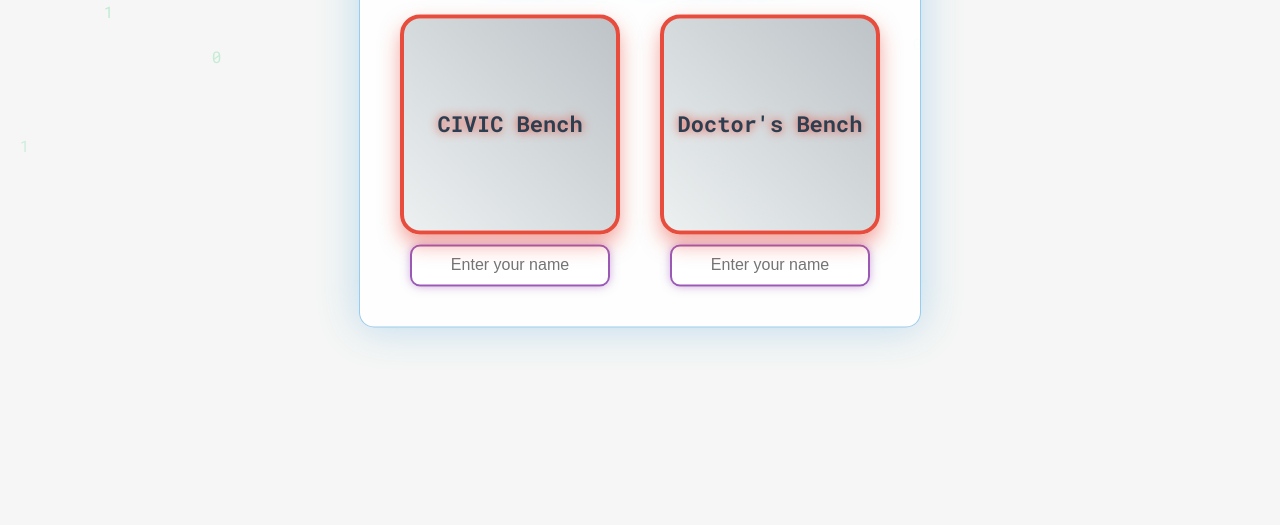
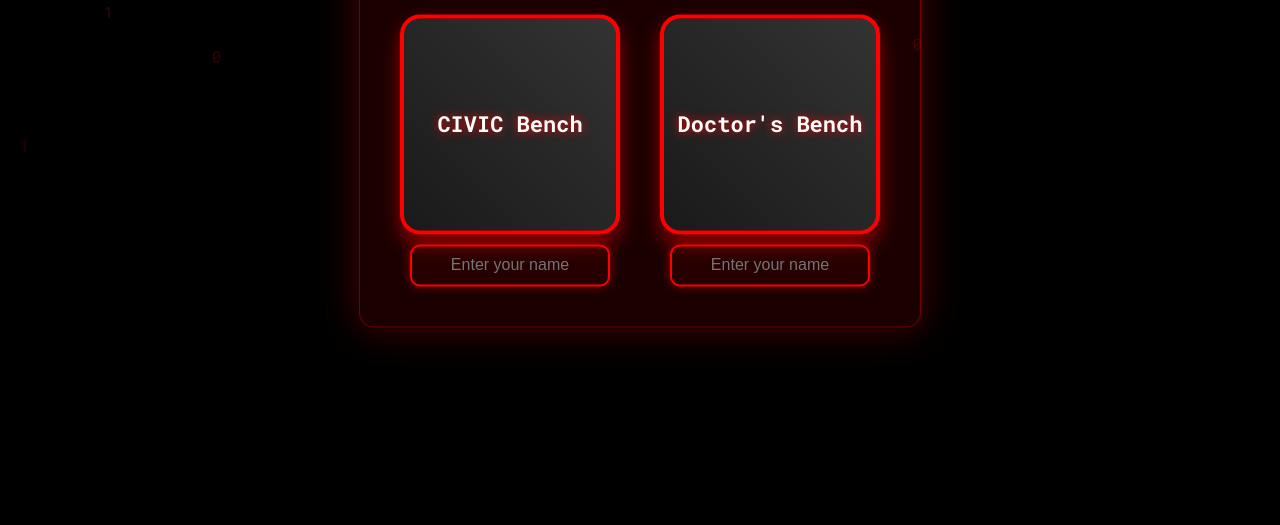
Before and after one commit to ksugeeth/PC-Status, a website with bundled scripts: page index.html in a window 1280 px wide. Shown: the part 275-800 px from the top of the page. Built offline with nearby package versions, Linux system fonts and the light colour scheme; no server answers.

Commit message:
Update styles.css

```diff
--- a/styles.css
+++ b/styles.css
@@ -5,12 +5,12 @@
 }
 
 body {
-    font-family: 'Roboto Mono', monospace;
+    font-family: 'Roboto Mono', monospace; /* Code-like font */
     display: flex;
     justify-content: center;
     align-items: center;
     min-height: 100vh;
-    background: #f5f6f5; /* Soft white - clean and universally loved */
+    background: #000; /* Pure black base */
     overflow: hidden;
     position: relative;
 }
@@ -28,24 +28,24 @@ body {
 
 .code-rain span {
     position: absolute;
-    color: #2ecc71; /* Emerald green - globally popular for nature association */
+    color: #ff0000; /* Bright red for code rain */
     font-size: 16px;
-    opacity: 0.8;
+    opacity: 0.7;
     animation: fall linear infinite;
 }
 
 @keyframes fall {
-    0% { transform: translateY(-100vh); opacity: 0.8; }
+    0% { transform: translateY(-100vh); opacity: 0.7; }
     100% { transform: translateY(100vh); opacity: 0; }
 }
 
 .container {
     text-align: center;
     padding: 40px;
-    background: rgba(255, 255, 255, 0.9); /* White with slight transparency */
+    background: rgba(255, 0, 0, 0.1); /* Subtle red tint */
     border-radius: 15px;
-    box-shadow: 0 0 40px rgba(52, 152, 219, 0.3); /* Blue glow */
-    border: 1px solid rgba(52, 152, 219, 0.5); /* Soft blue */
+    box-shadow: 0 0 40px rgba(255, 0, 0, 0.3); /* Red glow */
+    border: 1px solid rgba(255, 0, 0, 0.4);
     animation: float 3s ease-in-out infinite;
 }
 
@@ -57,11 +57,11 @@ body {
 
 h1 {
     font-size: 32px;
-    color: #3498db; /* Sky blue - the world’s favorite color */
+    color: #ff0000; /* Bright red */
     text-transform: uppercase;
     letter-spacing: 3px;
     margin-bottom: 30px;
-    text-shadow: 0 0 15px #3498db, 0 0 30px #2980b9; /* Deeper blue glow */
+    text-shadow: 0 0 15px #ff0000, 0 0 30px #800000; /* Darker red glow */
 }
 
 .bench-container {
@@ -83,22 +83,22 @@ h1 {
     display: flex;
     align-items: center;
     justify-content: center;
-    background: linear-gradient(45deg, #ecf0f1, #bdc3c7); /* White to light gray */
-    border: 4px solid #e74c3c; /* Vibrant red - universally eye-catching */
+    background: linear-gradient(45deg, #1a1a1a, #333); /* Dark gradient */
+    border: 4px solid #ff0000; /* Bright red border */
     border-radius: 20px;
     font-size: 22px;
     font-weight: bold;
-    color: #2c3e50; /* Dark blue-gray for contrast */
-    text-shadow: 0 0 10px #e74c3c;
+    color: #fff;
+    text-shadow: 0 0 10px #ff0000; /* Red text glow */
     cursor: pointer;
     transition: all 0.3s ease;
     position: relative;
-    box-shadow: 0 10px 20px rgba(231, 76, 60, 0.5); /* Red shadow */
+    box-shadow: 0 10px 20px rgba(255, 0, 0, 0.5); /* Red shadow */
 }
 
 .bench:hover {
     transform: scale(1.05);
-    box-shadow: 0 15px 30px rgba(231, 76, 60, 0.8);
+    box-shadow: 0 15px 30px rgba(255, 0, 0, 0.8); /* Brighter red shadow */
 }
 
 /* Blinking Effect (Unchanged) */
@@ -110,7 +110,7 @@ h1 {
 
 .bench.selected {
     animation: blinkEffect 1s infinite;
-    border-color: green; /* Kept green as per original */
+    border-color: green; /* Keeping green as per original */
     box-shadow: 0 0 20px rgba(0, 255, 0, 0.8);
 }
 
@@ -119,17 +119,17 @@ h1 {
     padding: 10px;
     font-size: 16px;
     margin-top: 10px;
-    border: 2px solid #9b59b6; /* Purple - a globally loved accent */
+    border: 2px solid #ff0000; /* Bright red border */
     border-radius: 10px;
     text-align: center;
-    background: rgba(255, 255, 255, 0.2);
-    color: #2c3e50; /* Dark blue-gray */
-    box-shadow: 0 0 10px rgba(155, 89, 182, 0.5); /* Purple shadow */
+    background: rgba(255, 0, 0, 0.05); /* Subtle red fill */
+    color: #fff;
+    box-shadow: 0 0 10px rgba(255, 0, 0, 0.5); /* Red glow */
     transition: all 0.3s ease;
 }
 
 .name-input:focus {
     outline: none;
-    box-shadow: 0 0 20px rgba(155, 89, 182, 0.8);
-    background: rgba(255, 255, 255, 0.4);
+    box-shadow: 0 0 20px rgba(255, 0, 0, 0.8); /* Brighter red glow */
+    background: rgba(255, 0, 0, 0.15); /* Slightly stronger red */
 }
```
